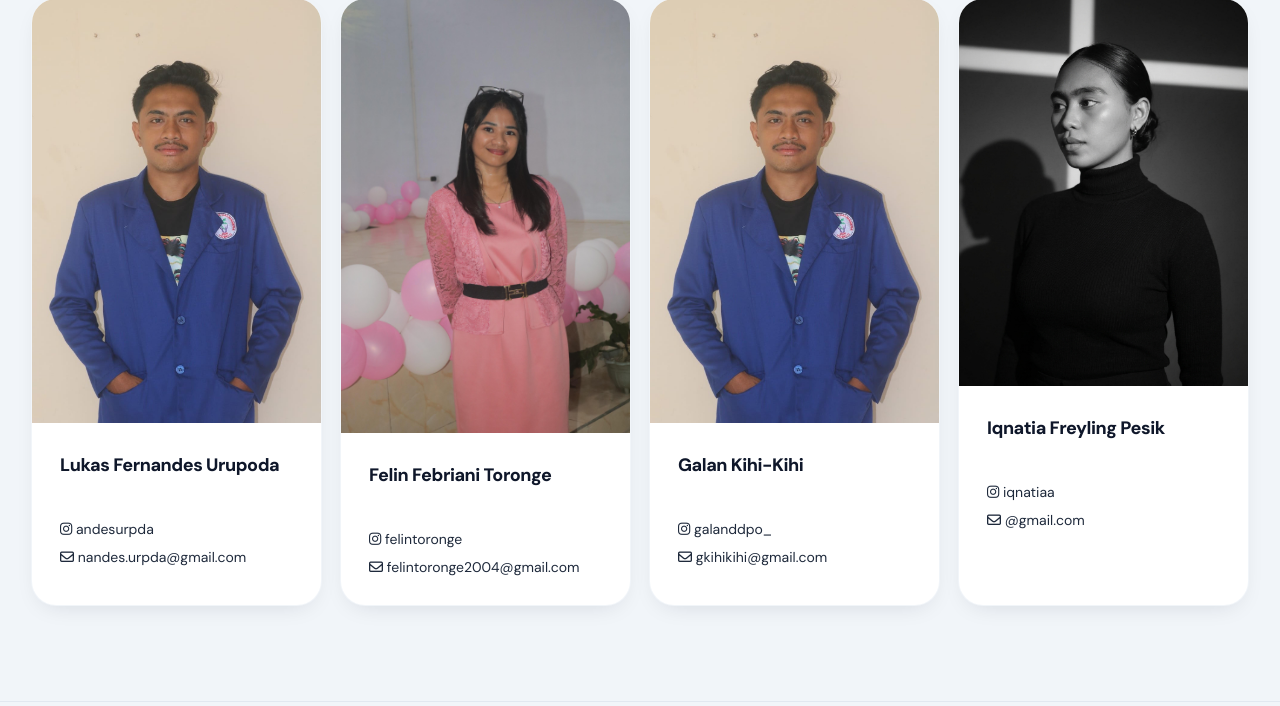
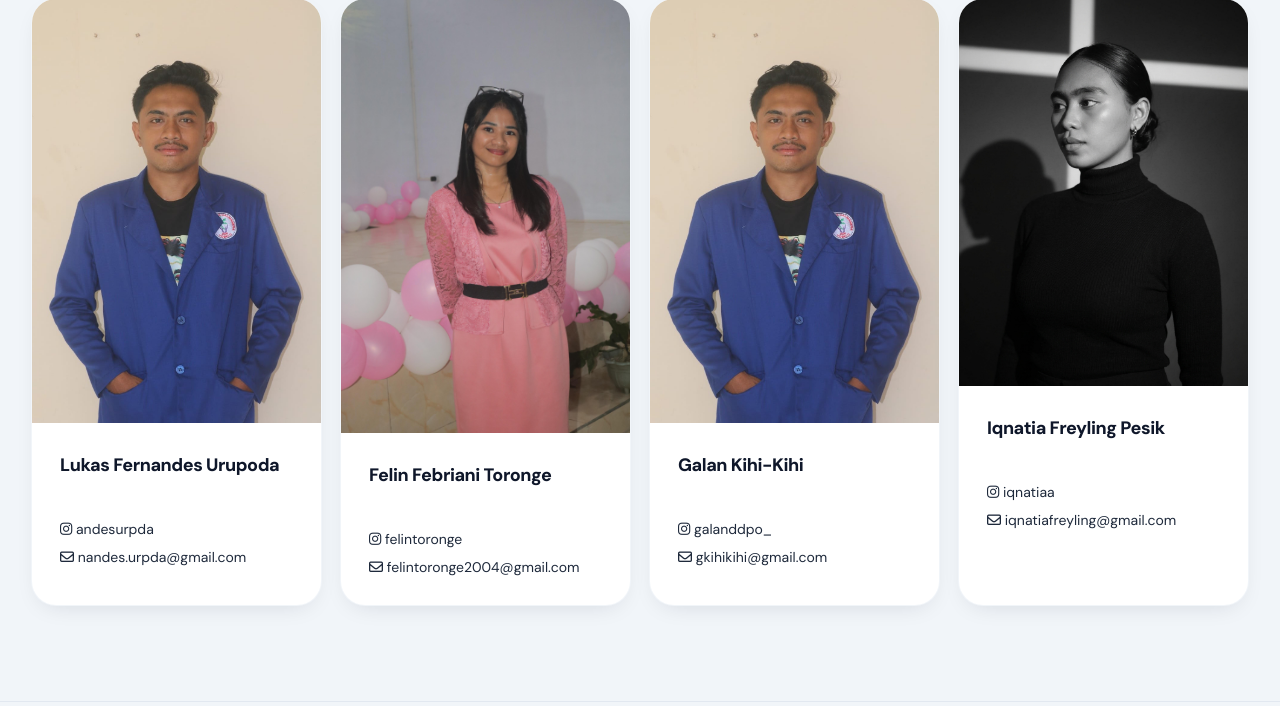
Before and after one commit to fernandesurpda/data-tidur-bps-halut, a PHP site: page /tentang-kami.php in a window 1280 px wide. Shown: the part 2101-2807 px from the top of the page. Run offline with PHP 8.4, Linux system fonts and the light colour scheme; some libraries are stand-ins or nearby versions.

Commit message:
menambahkan email

```diff
--- a/tentang-kami.php
+++ b/tentang-kami.php
@@ -250,7 +250,7 @@ $tahunKini  = date('Y');
           <p class="text-lg font-extrabold tracking-tight text-slate-900">Iqnatia Freyling Pesik</p>
           <div class="icon-sosmed flex flex-col mt-10 gap-2 text-sm">
             <a href="#"><i class="fa-brands fa-instagram"></i> iqnatiaa</a>
-            <a href="nandes.urpda@gmail.com"><i class="fa-regular fa-envelope"></i> @gmail.com</a>
+            <a href="nandes.urpda@gmail.com"><i class="fa-regular fa-envelope"></i> iqnatiafreyling@gmail.com</a>
           </div>
         </div>
       </div>
```
